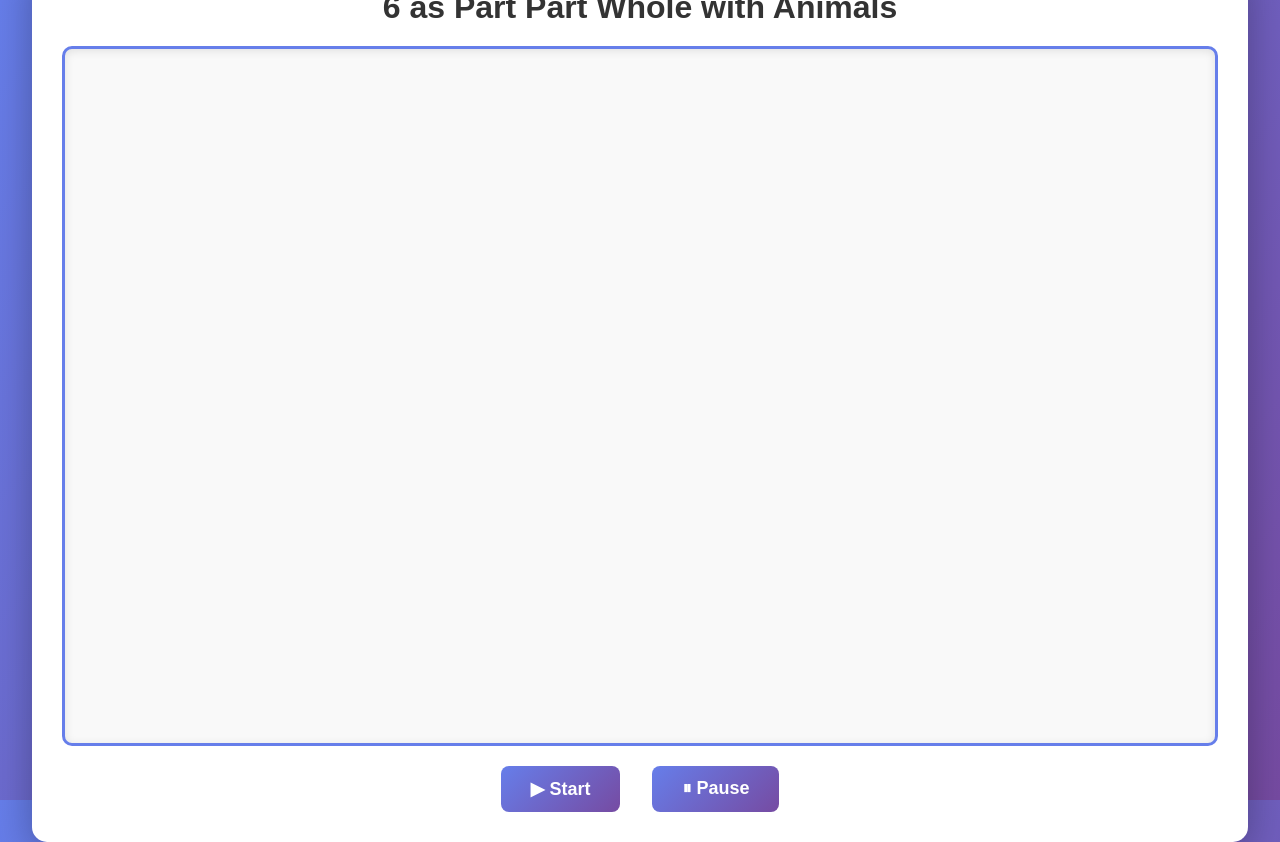
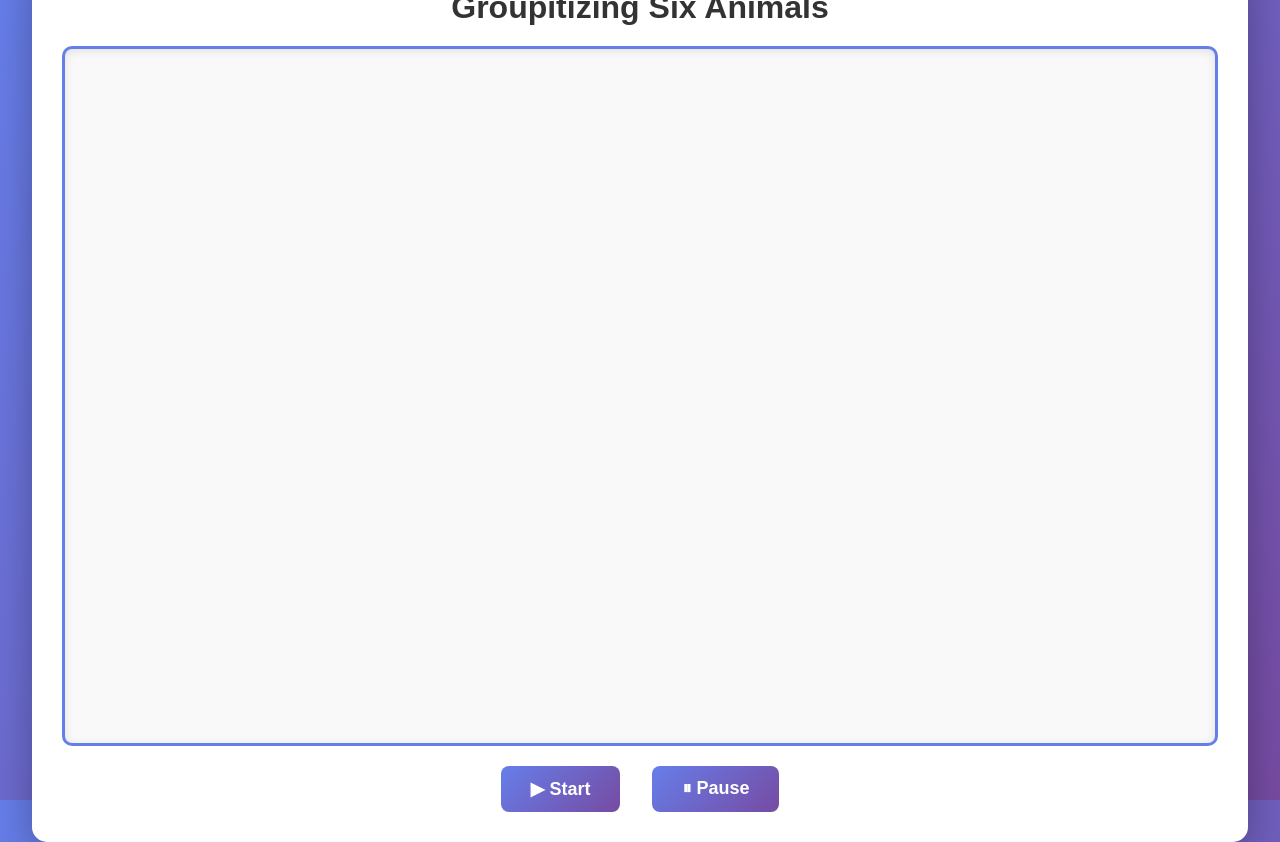
Before and after one commit to numericsfoundation/sixanimals, a plain HTML site: page index.html in a window 1280 px wide. Drawn offline with Linux system fonts and the light colour scheme.

Commit message:
Update index.html

```diff
--- a/index.html
+++ b/index.html
@@ -99,7 +99,7 @@ button:active {
 <body>
 
 <div class="container">
-  <h1>6 as Part Part Whole with Animals</h1>
+  <h1>Groupitizing Six Animals</h1>
 
   <div class="slide" id="slide"></div>
 
```
